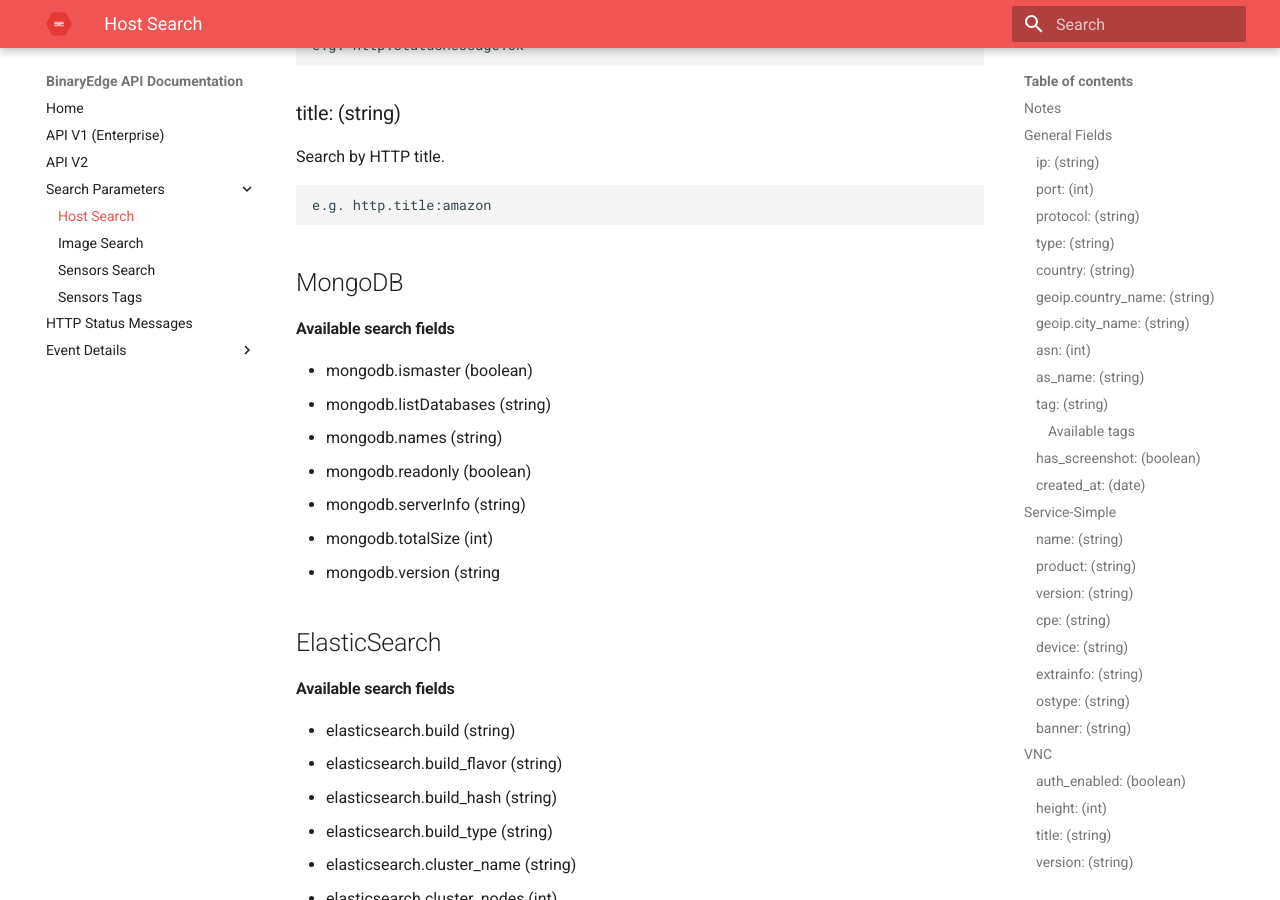
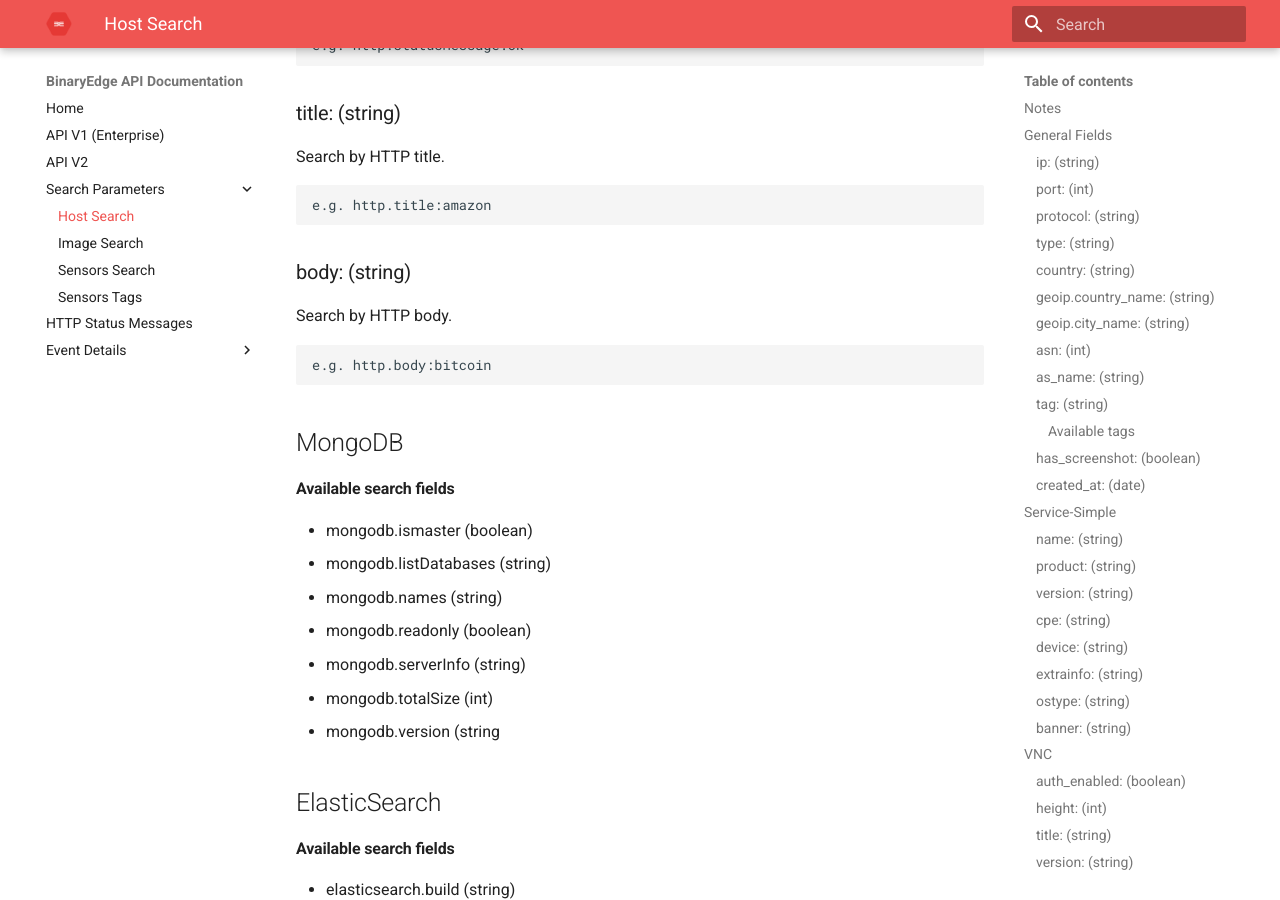
Before and after one commit to igama/docs.binaryedge.io, an MkDocs documentation site: the page built from docs/search.md, in a window 1280 px wide and 900 px high, scrolled down 12433 px. Built offline with MkDocs 1.6.1 and Material for MkDocs 9.7.7, drawn with Linux system fonts in a browser that asks for light colours.

Commit message:
Update search.md

```diff
--- a/docs/search.md
+++ b/docs/search.md
@@ -396,6 +396,11 @@ Search by HTTP title.
 
     e.g. http.title:amazon
 
+### body: (string)
+Search by HTTP body.
+
+    e.g. http.body:bitcoin
+
 
 ## MongoDB
 
```
